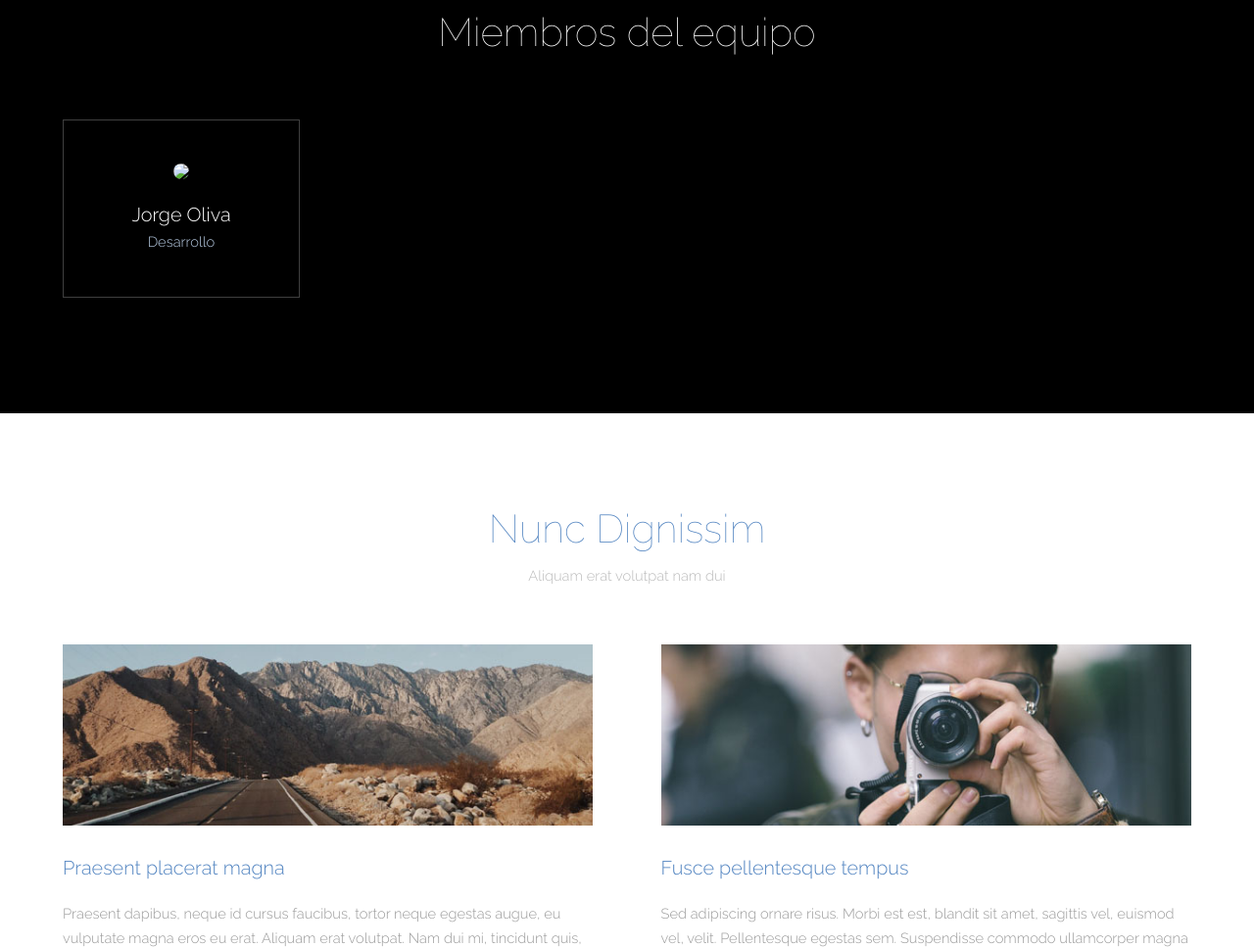
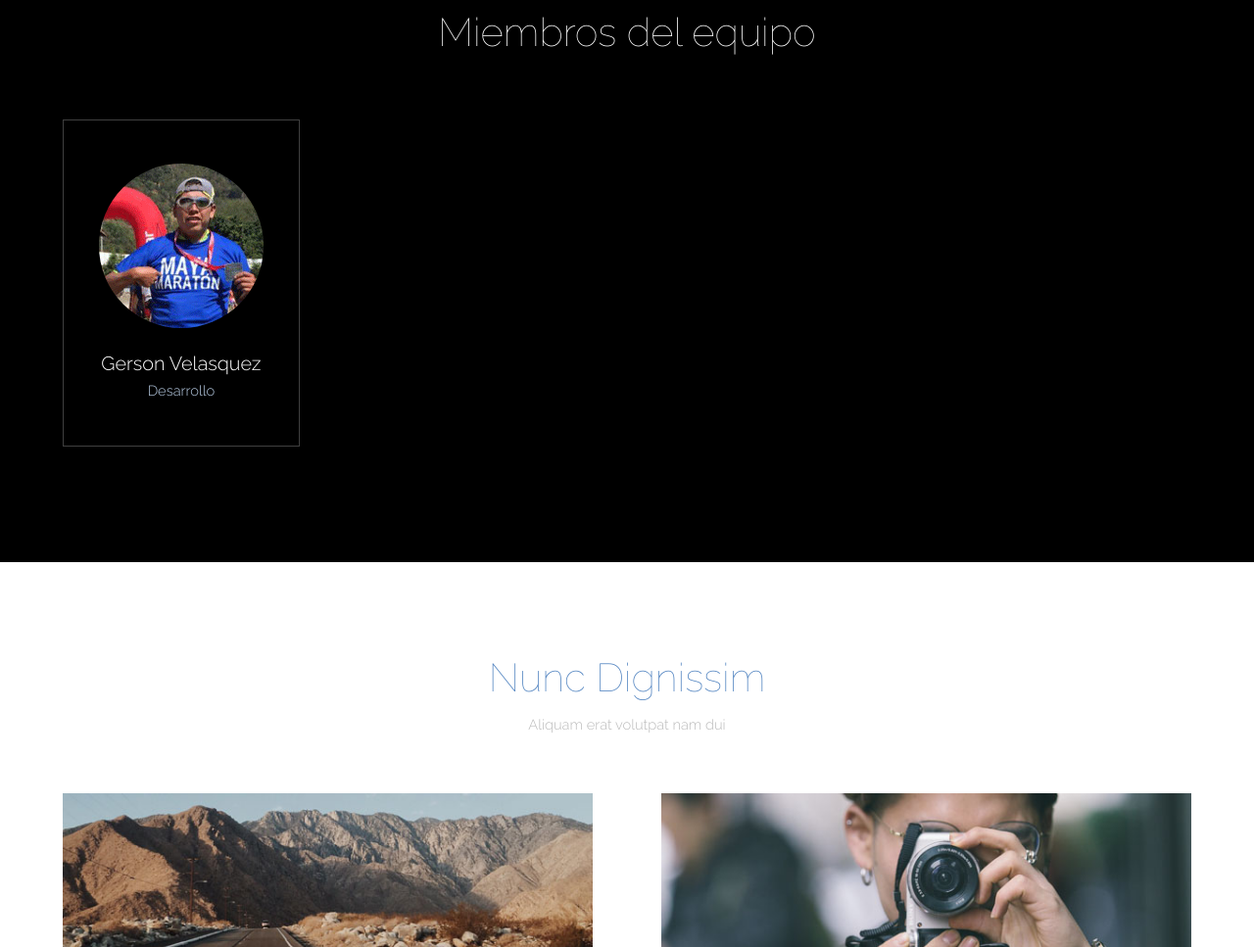
Before and after one commit to gersonvelasquez/paginaweb, a plain HTML site: page index.html in a window 1280 px wide. Shown: the part 1086-2053 px from the top of the page at 98% size. Drawn offline with Linux system fonts and the light colour scheme.

Commit message:
agragando fotos

```diff
--- a/index.html
+++ b/index.html
@@ -78,9 +78,9 @@
             <div class="flex flex-4">
                 <div class="box person">
                     <div class="image round">
-                        <img src="images/picger.jpg alt=" Person 1 " />
+                        <img src="images/pic033.png" Person 1 " />
                     </div>
-                    <h3>Jorge Oliva</h3>
+                    <h3>Gerson Velasquez</h3>
                     <p>Desarrollo</p>
                 </div>
             </div>
```
Also changed, not shown: images/pic033.png (added), images/pic06.png (deleted), images/picger.jpg (deleted), 1 other file.
